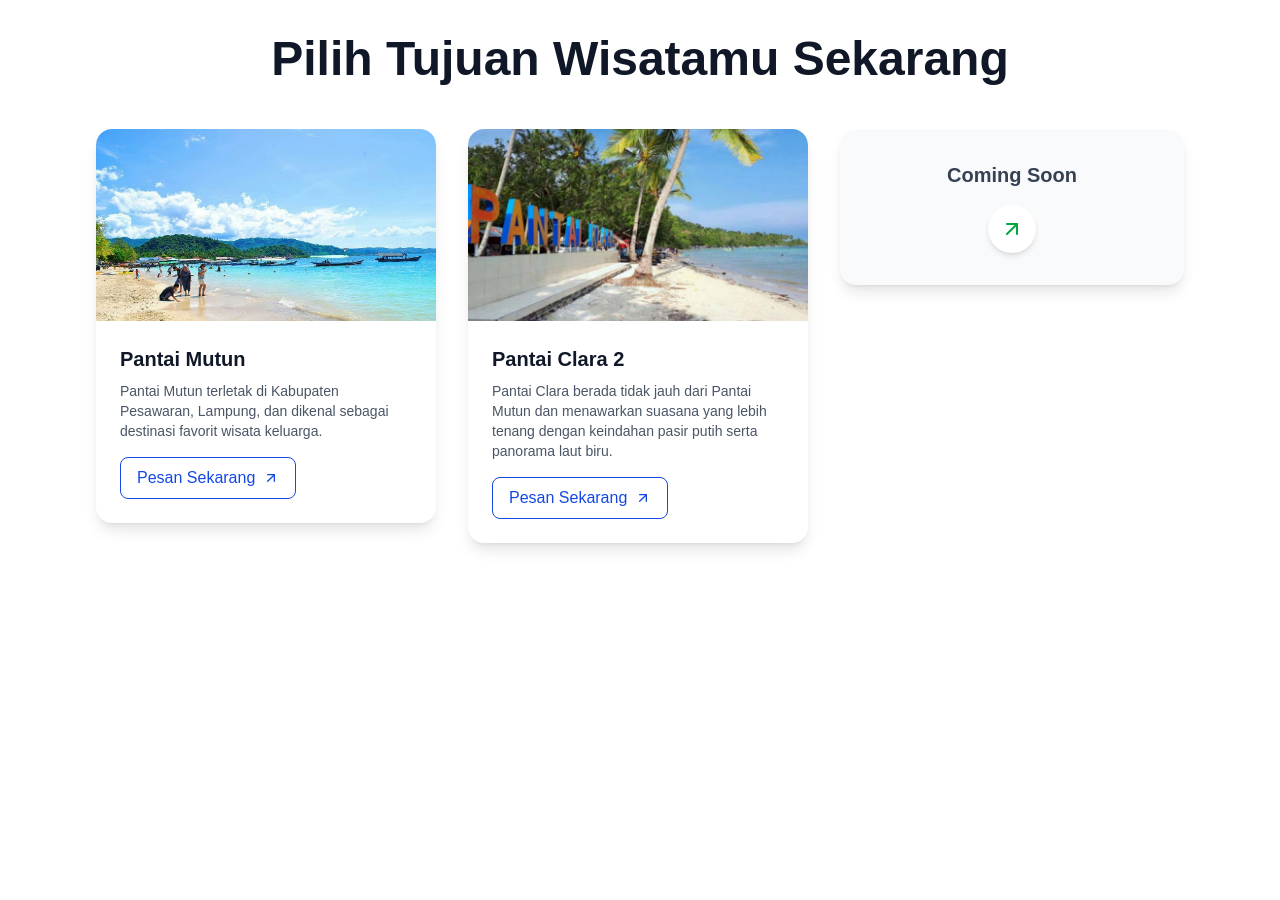
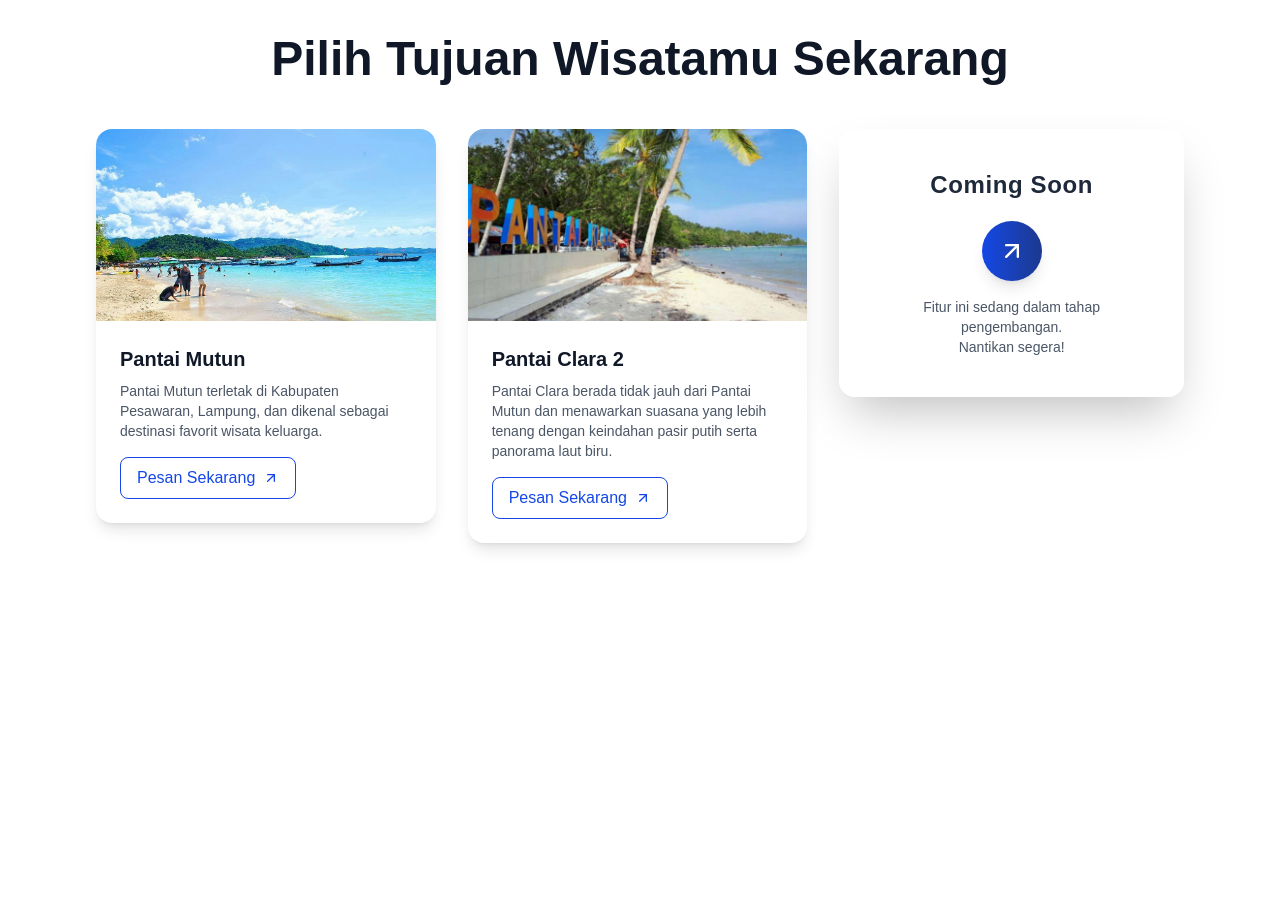
Before and after one commit to megustaSzy/project-web, a Next.js app in the folder web/: page / in a window 1280 px wide. Shown: the part 880-1780 px from the top of the page. Built offline with nearby package versions, Linux system fonts and the light colour scheme.

Commit message:
merapihkan tampilan wisata

```diff
--- a/web/src/app/components/Wisata/Wisata.tsx
+++ b/web/src/app/components/Wisata/Wisata.tsx
@@ -74,14 +74,21 @@ export default function Wisata() {
         </div>
 
         {/* Kartu Coming Soon */}
-        <div className="bg-gray-50 rounded-2xl shadow-lg w-full md:w-1/3 flex flex-col items-center justify-center p-8">
-          <p className="text-xl font-semibold text-gray-700 mb-4">
-            Coming Soon
-          </p>
-          <div className="bg-white rounded-full p-3 shadow-md">
-            <ArrowUpRight size={24} className="text-green-600" />
-          </div>
-        </div>
+        <div className="bg-white/90 backdrop-blur-md rounded-2xl shadow-2xl w-full md:w-1/3 flex flex-col items-center justify-center p-10 transition-all duration-300 hover:shadow-blue-200 hover:-translate-y-1">
+  <p className="text-2xl font-bold text-gray-800 mb-5 tracking-wide">
+    Coming Soon
+  </p>
+
+  <div className="bg-gradient-to-r from-blue-700 to-blue-900 rounded-full p-4 shadow-lg hover:scale-105 transition-transform duration-300">
+    <ArrowUpRight size={28} className="text-white" />
+  </div>
+
+  <p className="text-sm text-gray-600 mt-4 text-center">
+    Fitur ini sedang dalam tahap pengembangan.
+    <br /> Nantikan segera!
+  </p>
+</div>
+
       </div>
     </section>
   );
```
